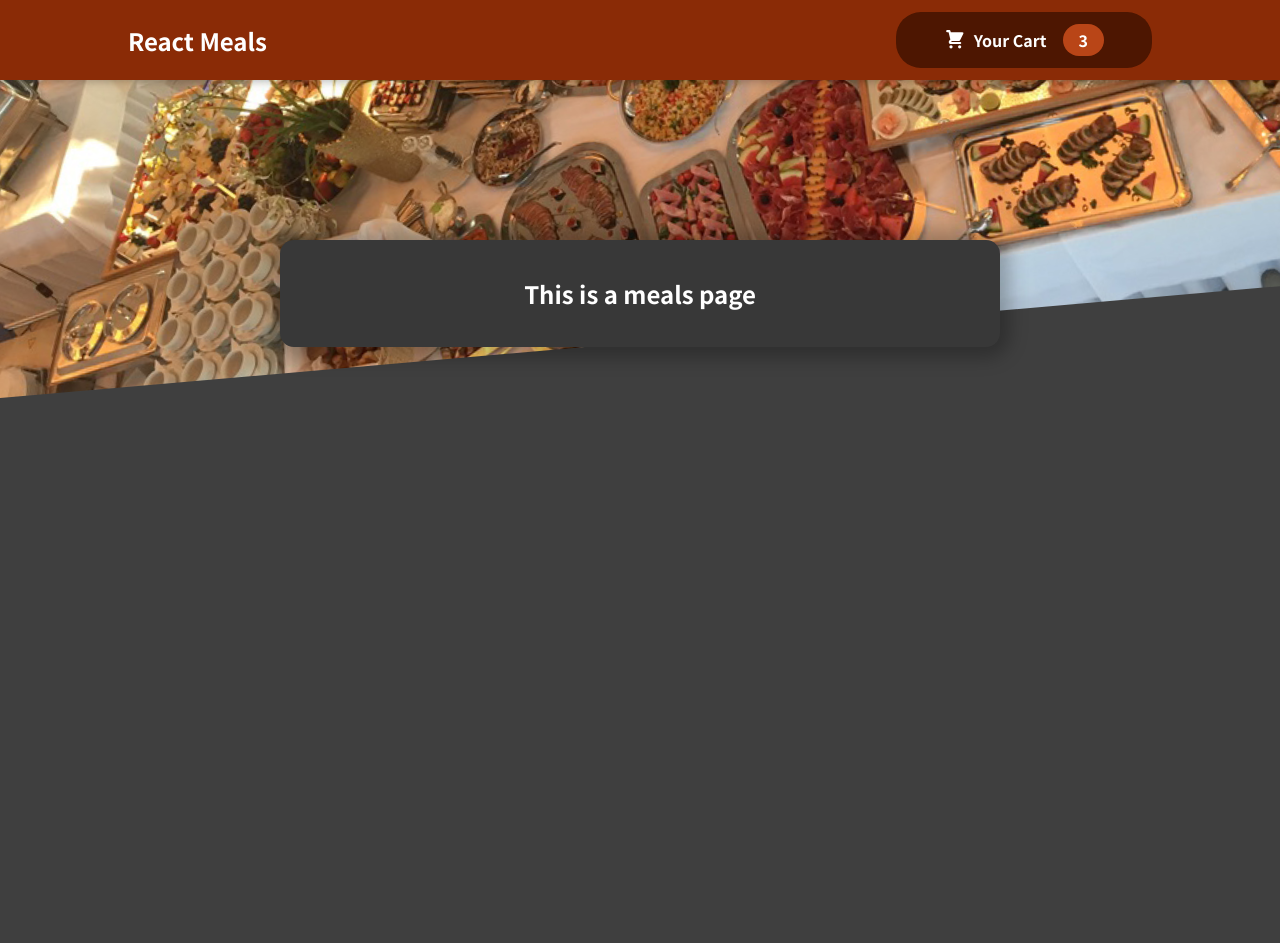
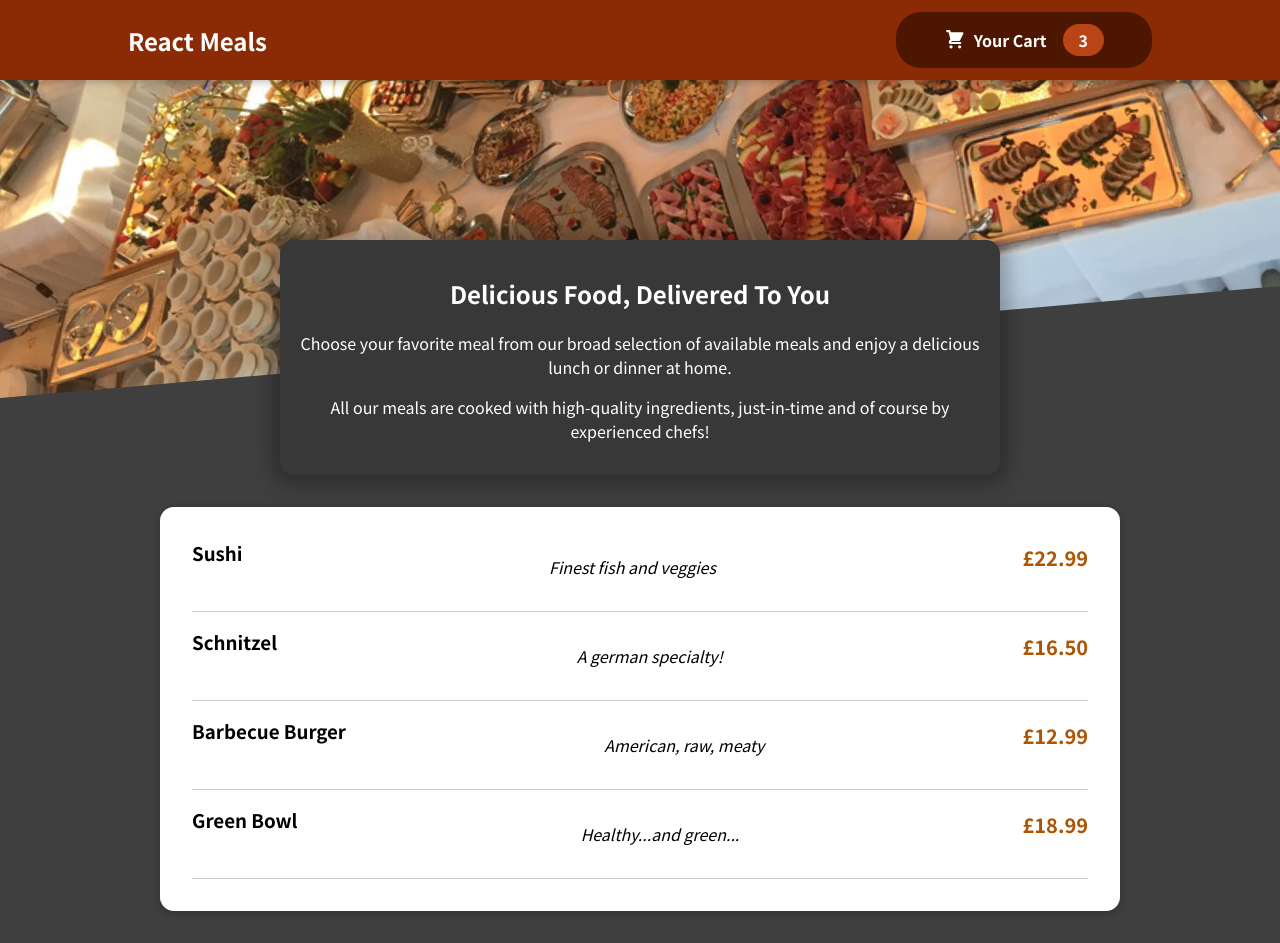
Before and after one commit to dcmallett/ReactJs-Food-Order-App-Project, a React (Create React App) app: page / in a window 1280 px wide. Before the commit the page ends 800 px from the top, so only its background shows below. Built offline with nearby package versions, Linux system fonts and the light colour scheme.

Commit message:
Added 5 new components and dispalyed list in MealItem using .map

```diff
--- a/src/App.js
+++ b/src/App.js
@@ -1,11 +1,15 @@
+import { Fragment } from 'react';
 import Header from './components/Layout/Header';
 import Meals from './components/Meals/Meals';
+
 const App = () => {
   return (
-    <div>
+    <Fragment>
       <Header />
-      <Meals />
-    </div>
+      <main>
+        <Meals />
+      </main>
+    </Fragment>
   );
 }
 
--- /dev/null
+++ b/src/components/Meals/AvailableMeals.jsx
@@ -0,0 +1,57 @@
+import styles from './AvailableMeals.module.css';
+import Card from '../UI/Card/Card';
+import MealItem from './MealItem/MealItem';
+
+const DUMMY_MEALS = [
+    {
+      id: 'm1',
+      name: 'Sushi',
+      description: 'Finest fish and veggies',
+      price: 22.99,
+    },
+    {
+      id: 'm2',
+      name: 'Schnitzel',
+      description: 'A german specialty!',
+      price: 16.5,
+    },
+    {
+      id: 'm3',
+      name: 'Barbecue Burger',
+      description: 'American, raw, meaty',
+      price: 12.99,
+    },
+    {
+      id: 'm4',
+      name: 'Green Bowl',
+      description: 'Healthy...and green...',
+      price: 18.99,
+    },
+  ];
+
+  //here we are setting a "helper const" to do our map method to make our jsx code much leaner
+  //so we map the DUMMY_MEALS and pass it a JSX element in this case a <li></li> and pass in the meal.name
+  const mealsList = DUMMY_MEALS.map(meal =>
+  <MealItem
+    key={meal.id}
+    mealId={meal.id}
+    mealName={meal.name}
+    mealDescription={meal.description}
+    mealPrice={meal.price}
+  />)
+
+
+const AvailableMeals = () => {
+    return (
+        <section className={styles.meals}>
+            {/*Wrap this ul into a Card component */}
+            <Card>
+                <ul>
+                {mealsList}
+                </ul>
+            </Card>
+        </section>
+    )
+}
+
+export default AvailableMeals;
--- /dev/null
+++ b/src/components/Meals/AvailableMeals.module.css
@@ -0,0 +1,23 @@
+.meals {
+    max-width: 60rem;
+    width: 90%;
+    margin: 2rem auto;
+    animation: meals-appear 1s ease-out forwards;
+}
+
+.meals ul {
+    list-style: none;
+    margin: 0;
+    padding: 0;
+}
+
+@keyframes meals-appear {
+    from {
+        opacity: 0;
+        transform: translateY(3rem);
+    }
+    to {
+        opacity: 1;
+        transform: translateY(0);
+    }
+}
--- /dev/null
+++ b/src/components/Meals/MealItem/MealItem.jsx
@@ -0,0 +1,23 @@
+import { Fragment } from "react";
+import styles from './MealItem.module.css';
+
+const MealItem = (props) => {
+    //we are fixing the price to 2 decimal places
+    const mealPrice = `£${props.mealPrice.toFixed(2)}`;
+    return (
+        <Fragment>
+            <li className={styles.meal}>
+                {/*reminder when we are passing props from another component
+                        we need to use the property name. in this case
+                        we defined mealName as our propName in the avilable meals (left side)
+                        so we need to pass this into the component we are rendering into.
+                */}
+                <h3>{props.mealName}</h3>
+                <p className={styles.description}>{props.mealDescription}</p>
+                <p className={styles.price}>{mealPrice}</p>
+            </li>
+        </Fragment>
+    )
+}
+
+export default MealItem;
--- /dev/null
+++ b/src/components/Meals/MealItem/MealItem.module.css
@@ -0,0 +1,22 @@
+.meal {
+    display: flex;
+    justify-content: space-between;
+    margin: 1rem;
+    padding-bottom: 1rem;
+    border-bottom: 1px solid #ccc;
+}
+
+.meal h3 {
+    margin: 0 0 0.25rem 0;
+}
+
+.description {
+    font-style: italic;
+}
+
+.price {
+    margin-top: 0.25rem;
+    font-weight: bold;
+    color: #ad5502;
+    font-size: 1.25rem;
+}
--- a/src/components/Meals/Meals.jsx
+++ b/src/components/Meals/Meals.jsx
@@ -1,11 +1,12 @@
 import { Fragment } from "react";
 import MealsSummary from "./MealsSummary";
-
+import AvailableMeals from "./AvailableMeals";
 
 const Meals = (props) => {
     return (
         <Fragment>
             <MealsSummary />
+            <AvailableMeals />
         </Fragment>
     );
 }
--- a/src/components/Meals/MealsSummary.jsx
+++ b/src/components/Meals/MealsSummary.jsx
@@ -3,7 +3,15 @@ import styles from './MealsSummary.module.css';
 const MealsSummary = (props) => {
     return (
         <div className={styles.summary}>
-            <h2>This is a meals page</h2>
+            <h2>Delicious Food, Delivered To You</h2>
+            <p>
+                Choose your favorite meal from our broad selection of available meals
+                and enjoy a delicious lunch or dinner at home.
+            </p>
+            <p>
+                All our meals are cooked with high-quality ingredients, just-in-time and
+                of course by experienced chefs!
+            </p>
         </div>
     )
 }
--- /dev/null
+++ b/src/components/UI/Card/Card.jsx
@@ -0,0 +1,13 @@
+import styles from './Card.module.css';
+
+
+
+const Card = (props) => {
+    return (
+        <div className={`${styles.card} ${props.className}`}>
+            {props.children}
+        </div>
+    )
+}
+
+export default Card;
--- /dev/null
+++ b/src/components/UI/Card/Card.module.css
@@ -0,0 +1,6 @@
+.card {
+    padding: 1rem;
+    box-shadow: 0 2px 8px rgba(0, 0, 0, 0.25);
+    border-radius: 14px;
+    background-color: white;
+}
```
Also changed, not shown: 1 other file (tests, documents, lock files or other folders).
